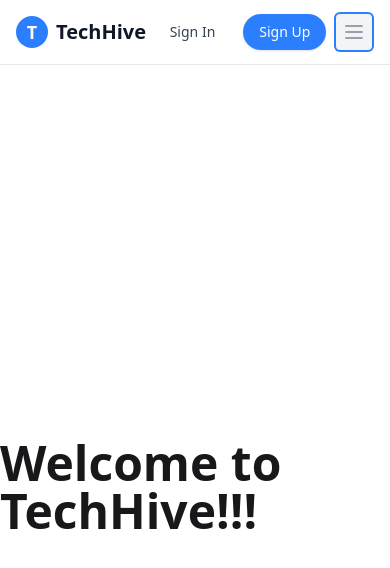
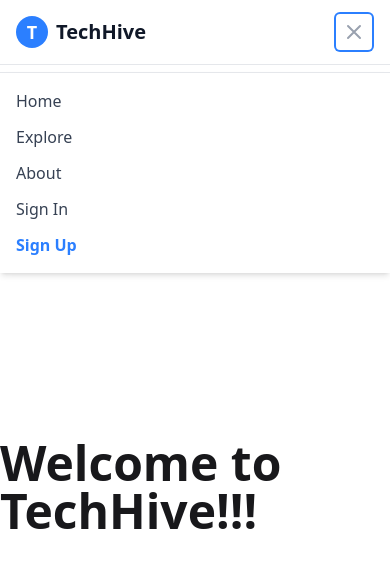
Before and after one commit to mdferdausalam19/techhive-forum, a React (Vite) app in the folder client/: page / in a window 390 px wide. Both pictures are taken after a click on the button 354 px from the left and 32 px from the top of the page. Shown: the top 568 px of the page. Built offline with nearby package versions, Linux system fonts and the light colour scheme; no server answers.

Commit message:
fix(client): fix hamburger menu toggle and enhance user dropdown with avatar and name

```diff
--- a/client/src/components/shared/Navbar.jsx
+++ b/client/src/components/shared/Navbar.jsx
@@ -1,3 +1,4 @@
+import { useState } from "react";
 import { Link, useNavigate } from "react-router";
 import useAuth from "../../hooks/useAuth";
 import toast from "react-hot-toast";
@@ -5,6 +6,7 @@ import toast from "react-hot-toast";
 export default function Navbar() {
   const { user, signOutUser, loading } = useAuth();
   const navigate = useNavigate();
+  const [mobileMenuOpen, setMobileMenuOpen] = useState(false);
 
   const handleSignOut = async () => {
     try {
@@ -18,90 +20,91 @@ export default function Navbar() {
 
   return (
     <nav className="bg-white border-b border-gray-200 sticky top-0 z-50 backdrop-blur-md">
-      <div className="container max-w-7xl mx-auto px-4 sm:px-6 lg:px-8">
+      <div className="max-w-7xl mx-auto px-4 sm:px-6 lg:px-8">
         <div className="flex justify-between items-center h-16">
-          <div className="flex items-center">
-            <div className="flex-shrink-0">
-              <Link to={"/"} className="flex items-center space-x-2">
+
+          <div className="flex items-center justify-between w-full md:w-auto">
+            <Link to="/" className="flex items-center space-x-2">
               <div className="w-8 h-8 bg-blue-500 rounded-full flex items-center justify-center">
                 <span className="text-white font-bold text-lg">T</span>
               </div>
-                <span className="text-xl font-bold text-gray-900">
-                  TechHive
-                </span>
+              <span className="text-xl font-bold text-gray-900">TechHive</span>
             </Link>
+
+            <div className="md:hidden">
+              <button
+                onClick={() => setMobileMenuOpen(!mobileMenuOpen)}
+                className="ml-4 inline-flex items-center justify-center p-2 rounded-md text-gray-400 hover:text-gray-500 hover:bg-gray-100 focus:outline-none focus:ring-2 focus:ring-inset focus:ring-blue-500"
+              >
+                <svg
+                  className="h-6 w-6"
+                  xmlns="http://www.w3.org/2000/svg"
+                  fill="none"
+                  viewBox="0 0 24 24"
+                  stroke="currentColor"
+                >
+                  {mobileMenuOpen ? (
+                    <path
+                      strokeLinecap="round"
+                      strokeLinejoin="round"
+                      strokeWidth="2"
+                      d="M6 18L18 6M6 6l12 12"
+                    />
+                  ) : (
+                    <path
+                      strokeLinecap="round"
+                      strokeLinejoin="round"
+                      strokeWidth="2"
+                      d="M4 6h16M4 12h16M4 18h16"
+                    />
+                  )}
+                </svg>
+              </button>
+            </div>
           </div>
 
-            <div className="hidden md:block ml-10">
-              <div className="flex items-baseline space-x-8">
+          <div className="hidden md:flex items-center space-x-8">
             <Link
-                  to={"/"}
-                  className="text-gray-700 hover:text-blue-500 px-3 py-2 rounded-md text-sm font-medium transition-colors duration-200"
+              to="/"
+              className="text-gray-700 hover:text-blue-500 font-medium"
             >
               Home
             </Link>
             <Link
-                  to={"/explore"}
-                  className="text-gray-700 hover:text-blue-500 px-3 py-2 rounded-md text-sm font-medium transition-colors duration-200"
+              to="/"
+              className="text-gray-700 hover:text-blue-500 font-medium"
             >
               Explore
             </Link>
             <Link
-                  to={"/about"}
-                  className="text-gray-700 hover:text-blue-500 px-3 py-2 rounded-md text-sm font-medium transition-colors duration-200"
+              to="/"
+              className="text-gray-700 hover:text-blue-500 font-medium"
             >
               About
             </Link>
           </div>
-            </div>
-          </div>
 
-          <div className="flex items-center space-x-4">
+          <div className="hidden md:flex items-center space-x-4">
             {loading ? (
               <div className="animate-spin rounded-full h-8 w-8 border-b-2 border-blue-500"></div>
             ) : user ? (
               <div className="relative group">
-                <button className="flex items-center space-x-2 text-gray-700 hover:text-blue-500 focus:outline-none focus:ring-2 focus:ring-blue-500 focus:ring-offset-2 rounded-full p-1 transition-colors duration-200">
+                <button className="flex items-center space-x-2 text-gray-700 hover:text-blue-500 focus:outline-none rounded-full">
                   <img
-                    referrerPolicy="no-referrer"
-                    alt="profile photo"
-                    src={
-                      user && user.photoURL
-                        ? user.photoURL
-                        : "https://via.placeholder.com/32"
-                    }
-                    className="w-8 h-8 rounded-full border-2 border-gray-200"
+                    src={user.photoURL || "https://via.placeholder.com/32"}
+                    alt="Profile"
+                    className="w-8 h-8 rounded-full border"
                   />
                   <span className="hidden sm:block text-sm font-medium">
                     {user.displayName || "User"}
                   </span>
-                  <svg
-                    className="w-4 h-4"
-                    fill="none"
-                    stroke="currentColor"
-                    viewBox="0 0 24 24"
-                  >
-                    <path
-                      strokeLinecap="round"
-                      strokeLinejoin="round"
-                      strokeWidth="2"
-                      d="M19 9l-7 7-7-7"
-                    ></path>
-                  </svg>
                 </button>
-
                 <div className="absolute right-0 mt-2 w-48 bg-white rounded-md shadow-lg py-1 z-50 opacity-0 invisible group-hover:opacity-100 group-hover:visible transition-all duration-200">
                   <Link
                     to="/profile"
                     className="block px-4 py-2 text-sm text-gray-700 hover:bg-gray-100"
                   >
                     Profile
-                  </Link>
-                  <Link
-                    to="/settings"
-                    className="block px-4 py-2 text-sm text-gray-700 hover:bg-gray-100"
-                  >
-                    Settings
                   </Link>
                   <button
                     onClick={handleSignOut}
@@ -112,41 +115,87 @@ export default function Navbar() {
                 </div>
               </div>
             ) : (
-              <div className="flex items-center space-x-3">
+              <>
                 <Link
-                  to={"/sign-in"}
-                  className="text-gray-700 hover:text-blue-500 px-4 py-2 rounded-md text-sm font-medium transition-colors duration-200"
+                  to="/sign-in"
+                  className="text-gray-700 hover:text-blue-500 px-4 py-2 text-sm font-medium"
                 >
                   Sign In
                 </Link>
                 <Link
-                  to={"/sign-up"}
-                  className="bg-blue-500 text-white hover:bg-blue-600 px-4 py-2 rounded-full text-sm font-medium transition-colors duration-200 shadow-sm"
+                  to="/sign-up"
+                  className="bg-blue-500 text-white hover:bg-blue-600 px-4 py-2 rounded-full text-sm font-medium"
                 >
                   Sign Up
                 </Link>
+              </>
+            )}
+          </div>
+        </div>
+
+        {mobileMenuOpen && (
+          <div className="absolute left-0 right-0 mt-2 bg-white border-t border-gray-200 shadow-md z-40 px-4 py-4 md:hidden">
+            <div className="space-y-3">
+              <Link to="/" className="block text-gray-700 hover:text-blue-500">
+                Home
+              </Link>
+              <Link to="/" className="block text-gray-700 hover:text-blue-500">
+                Explore
+              </Link>
+              <Link to="/" className="block text-gray-700 hover:text-blue-500">
+                About
+              </Link>
+              {!loading && user && (
+                <>
+                  <div className="flex items-center space-x-3 pt-4 border-t border-gray-200">
+                    <img
+                      src={user.photoURL || "https://via.placeholder.com/32"}
+                      alt="Profile"
+                      className="w-8 h-8 rounded-full border"
+                    />
+                    <span className="text-sm font-medium text-gray-800">
+                      {user.displayName || "User"}
+                    </span>
+                  </div>
+                  <Link
+                    to="/profile"
+                    className="block text-sm text-gray-700 hover:text-blue-500"
+                  >
+                    Profile
+                  </Link>
+                  <Link
+                    to="/settings"
+                    className="block text-sm text-gray-700 hover:text-blue-500"
+                  >
+                    Settings
+                  </Link>
+                  <button
+                    onClick={handleSignOut}
+                    className="block text-sm text-left text-gray-700 hover:text-red-500"
+                  >
+                    Sign Out
+                  </button>
+                </>
+              )}
+              {!loading && !user && (
+                <>
+                  <Link
+                    to="/sign-in"
+                    className="block text-gray-700 hover:text-blue-500"
+                  >
+                    Sign In
+                  </Link>
+                  <Link
+                    to="/sign-up"
+                    className="block text-blue-500 font-semibold"
+                  >
+                    Sign Up
+                  </Link>
+                </>
+              )}
+            </div>
           </div>
         )}
-          </div>
-
-          <div className="md:hidden">
-            <button className="bg-gray-100 inline-flex items-center justify-center p-2 rounded-md text-gray-400 hover:text-gray-500 hover:bg-gray-200 focus:outline-none focus:ring-2 focus:ring-inset focus:ring-blue-500">
-              <svg
-                className="h-6 w-6"
-                stroke="currentColor"
-                fill="none"
-                viewBox="0 0 24 24"
-              >
-                <path
-                  strokeLinecap="round"
-                  strokeLinejoin="round"
-                  strokeWidth="2"
-                  d="M4 6h16M4 12h16M4 18h16"
-                />
-              </svg>
-            </button>
-          </div>
-        </div>
       </div>
     </nav>
   );
```
Lines whose indentation alone changed are shown as unchanged.
